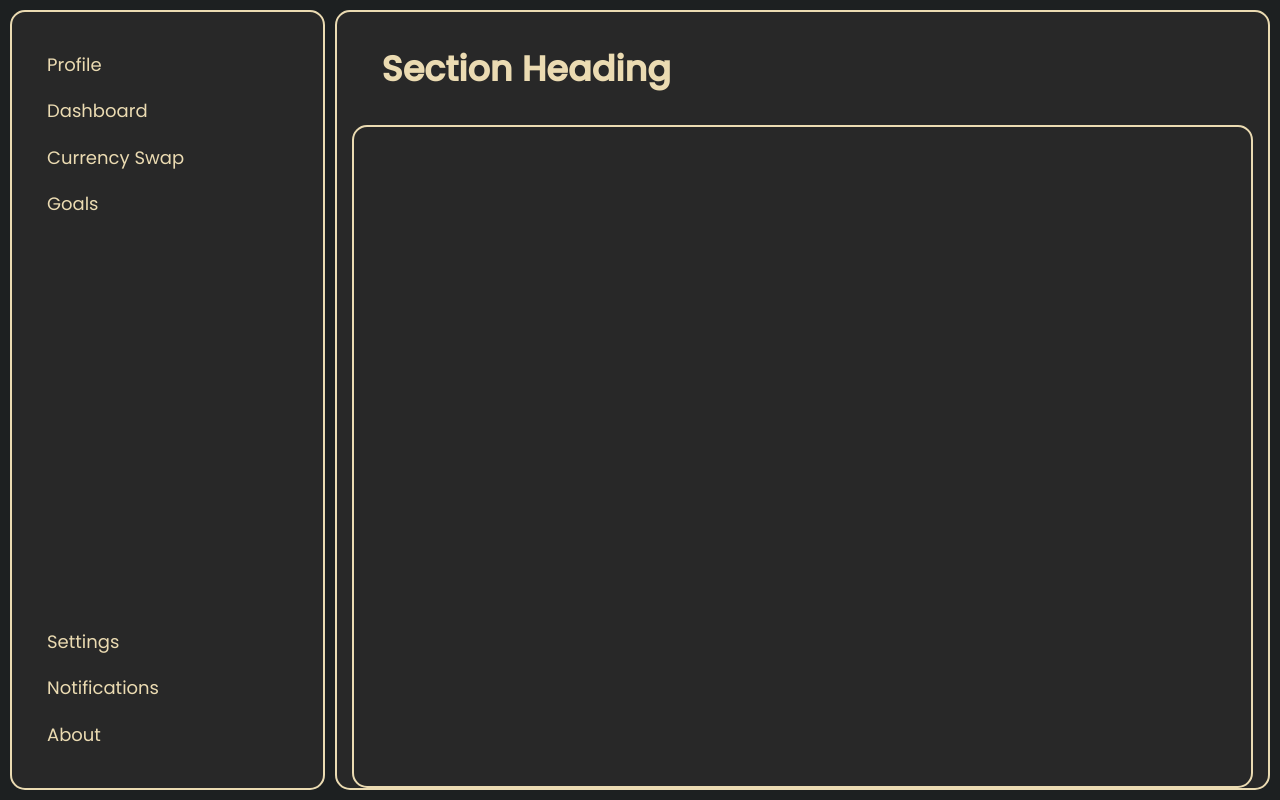
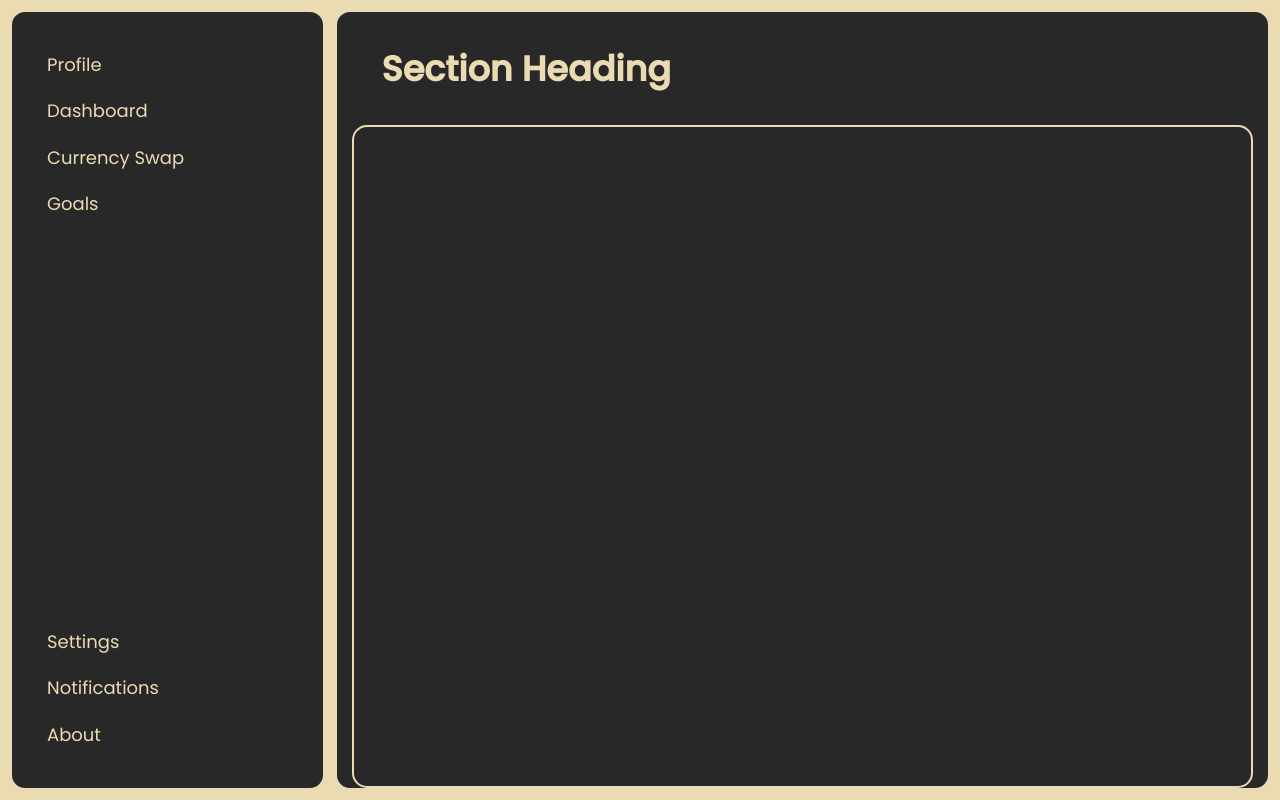
Before and after one commit to tanaybhomia/FinSmart.Ai, a Python web app: template app/templates/base.html in a window 1280 px wide. Run offline with Jinja, Linux system fonts and the light colour scheme; the template is opened without the code that fills it, so the values that code supplies are empty; some libraries are stand-ins or nearby versions.

Commit message:
Changed body background color to foreground

```diff
--- a/app/static/css/base.css
+++ b/app/static/css/base.css
@@ -14,8 +14,8 @@ body
     display: flex;
     min-height: 100vh;
 	font-family: 'Poppins',sans-serif;
-	background-color: #1d2021;
 	color: #ebdbb2;
+	background-color: #ebdbb2;
 }
 .sidebar-top
 {
--- a/app/static/css/dashborad.css
+++ b/app/static/css/dashborad.css
@@ -14,8 +14,8 @@ body
     display: flex;
     min-height: 100vh;
 	font-family: 'Poppins',sans-serif;
-	background-color: #1d2021;
 	color: #ebdbb2;
+	background-color: #ebdbb2;
 }
 .sidebar-top
 {
```
